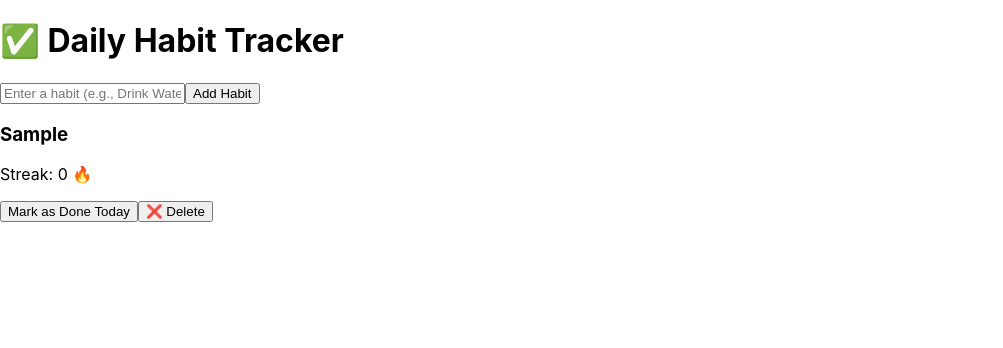
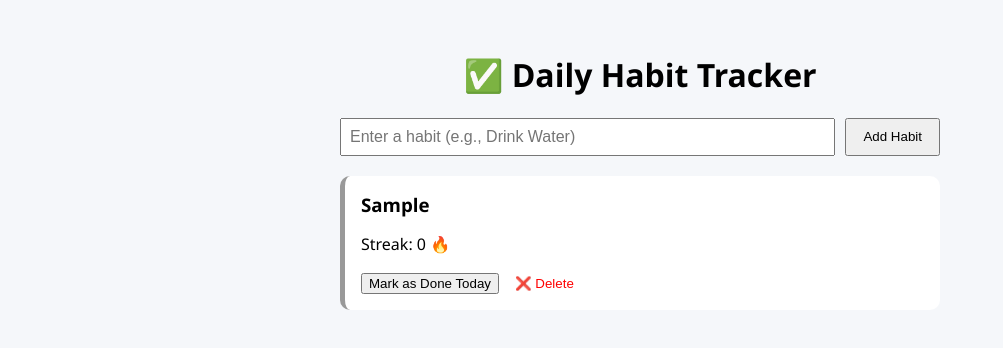
Before and after one commit to aneesh-acharyeah/habit-tracker, a React (Create React App) app: page / in a window 1280 px wide. Both pictures are taken after typing "Sample" into the empty fields and a click on the button "Add Habit". Shown: the top 348 px of the page, without its empty margins (0-1003 px from the left). Built offline with nearby package versions, Linux system fonts and the light colour scheme.

Commit message:
files added

```diff
--- a/src/App.css
+++ b/src/App.css
@@ -1,38 +1,64 @@
-.App {
+body {
+  font-family: "Segoe UI", sans-serif;
+  background: #f5f7fa;
+  margin: 0;
+  padding: 0;
+}
+
+.app {
+  max-width: 600px;
+  margin: auto;
+  padding: 2rem;
   text-align: center;
 }
 
-.App-logo {
-  height: 40vmin;
-  pointer-events: none;
+.habit-form {
+  display: flex;
+  gap: 10px;
+  margin-bottom: 20px;
 }
 
-@media (prefers-reduced-motion: no-preference) {
-  .App-logo {
-    animation: App-logo-spin infinite 20s linear;
-  }
+.habit-form input {
+  flex: 1;
+  padding: 0.5rem;
+  font-size: 16px;
 }
 
-.App-header {
-  background-color: #282c34;
-  min-height: 100vh;
+.habit-form button {
+  padding: 0.5rem 1rem;
+}
+
+.habit-list {
   display: flex;
   flex-direction: column;
-  align-items: center;
-  justify-content: center;
-  font-size: calc(10px + 2vmin);
-  color: white;
+  gap: 15px;
 }
 
-.App-link {
-  color: #61dafb;
+.habit-card {
+  background: white;
+  padding: 1rem;
+  border-radius: 10px;
+  border-left: 5px solid #999;
+  text-align: left;
+  transition: 0.2s;
 }
 
-@keyframes App-logo-spin {
-  from {
-    transform: rotate(0deg);
-  }
-  to {
-    transform: rotate(360deg);
-  }
+.habit-card.done {
+  border-color: green;
+  background-color: #e6ffe6;
 }
+
+.habit-card h3 {
+  margin: 0 0 10px 0;
+}
+
+.habit-card button {
+  margin-right: 10px;
+}
+
+.delete-btn {
+  background: none;
+  color: red;
+  border: none;
+  cursor: pointer;
+}
```
